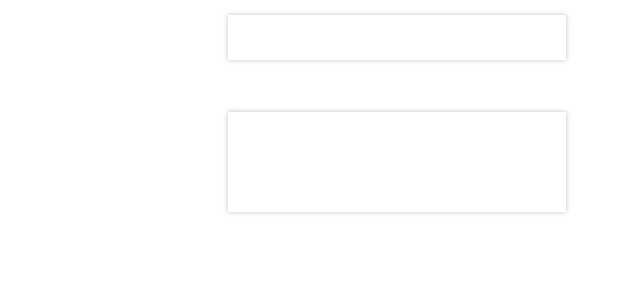
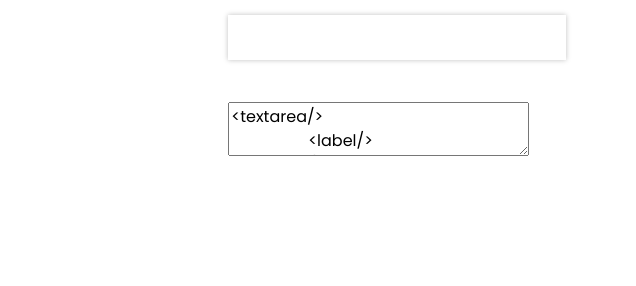
Before and after one commit to Laurchive/Laurchive, a plain HTML site: page contact.html in a window 1280 px wide. Shown: the part 1118-1404 px from the top of the page, 0-636 px from the left. Drawn offline with Linux system fonts and the light colour scheme; a web font is replaced by a local one.

Commit message:
Update contact.html changed input types and added textarea to message

```diff
--- a/contact.html
+++ b/contact.html
@@ -84,22 +84,22 @@
               <div>
                 <div>
                   <label>
-                  <input type="text" name="Full Name" />
+                    <input type="text" name="Full Name" />
                   <label/>
                 </div>
                 <div>
                   <label>
-                  <input type="email" name="Email" />
+                    <input type="email" name="Email" />
                   <label/>
                 </div>
                 <div>
                   <label>
-                  <input type="text" name="Phone Number" />
+                    <input type="phone" name="Phone Number" />
                   <label/>
                 </div>
                 <div>
                   <label>
-                  <input type="text" class="message_input" name="Message" />
+                    <textarea class="message_input" name="message"><textarea/>
                   <label/>
                 </div>
                 <div>
```
